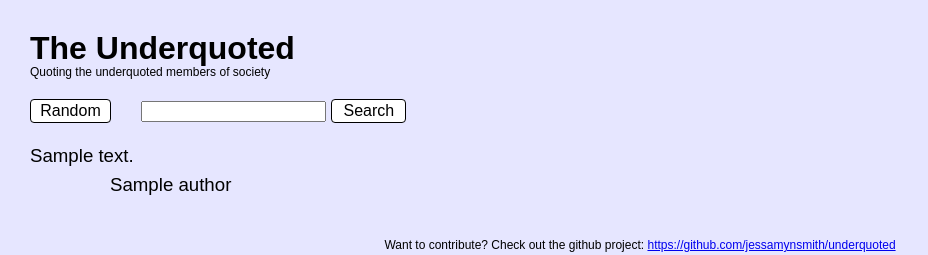
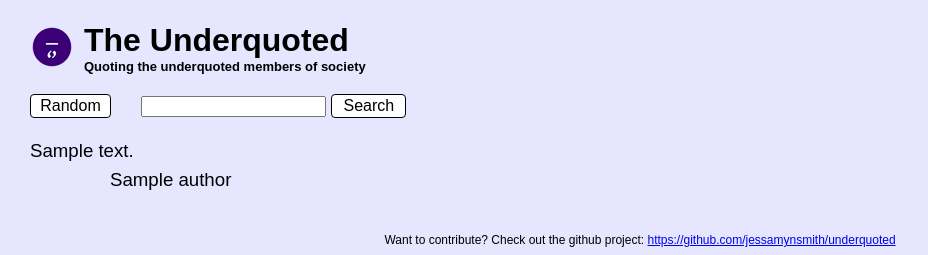
Before and after one commit to jessamynsmith/underquoted, a Django app: page /quotations/ in a window 1280 px wide. Shown: the top 255 px of the page, without its empty margins (0-928 px from the left). Run offline with Django 3.2, Linux system fonts and the light colour scheme; tables that the repository leaves empty hold one stand-in row (values such as "Sample post"); parts of the project's set-up code (start-up, migrations or seed data) failed here and were passed over.

Commit message:
Added logo to underquoted page

```diff
--- a/underquoted/static/css/base.css
+++ b/underquoted/static/css/base.css
@@ -71,6 +71,40 @@ a.header {
     text-indent: 80px;
 }
 
+.logo {
+    font-size: 30px;
+    font-weight: bold;
+    height: 54px;
+}
+
+.logo a:link, .logo a:visited, .logo a:hover, .logo a:active {
+    color: #000000;
+    text-decoration: none;
+}
+
+.brand {
+    float: left;
+    font-weight: bold;
+    line-height: 20px;
+    white-space: nowrap;
+}
+
+.brand img {
+    float: left;
+    margin-top: -5px;
+    margin-right: 10px;
+}
+
+.logo div {
+    margin-bottom: 0;
+    padding-bottom: 0;
+}
+
+.medium {
+    font-size: 13px;
+    margin-top: 10px;
+}
+
 .small {
     font-size: 12px;
     line-height: 10px;
@@ -81,6 +115,10 @@ a.header {
     text-align: center;
 }
 
+.spacing_top {
+    margin-top: 10px;
+}
+
 .footer {
     padding-top: 12px;
     color: grey;
--- a/underquoted/templates/base.html
+++ b/underquoted/templates/base.html
@@ -16,16 +16,17 @@
   </head>
   <body>
 
-  <a class="header" href="{% url 'redirect_to_random' %}">
-    <div>
-      <span class="title">{{ title }}</span>
+  <div class="logo">
+    <a class="brand" href="{% url 'redirect_to_random' %}">
+      <img src="{{ STATIC_URL }}images/logo.png" alt="underquoted logo">
+      <span class="title">{{ title }}</span><br>
+      <span class="medium">Quoting the underquoted members of society</span>
+    </a>
+  </div>
 
-      <div class="small">Quoting the underquoted members of society</div>
-    </div>
-  </a>
-  <br/>
-
-  {% block content %}{% endblock %}
+  <div class="spacing_top">
+    {% block content %}{% endblock %}
+  </div>
 
   {% block footer %}
     <br>
```
Also changed, not shown: underquoted/static/images/logo.png (added), underquoted/static/images/web_icon.png.
